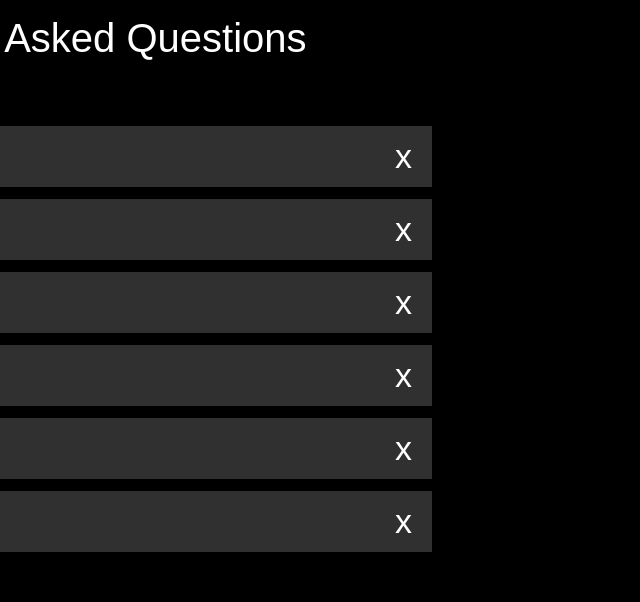
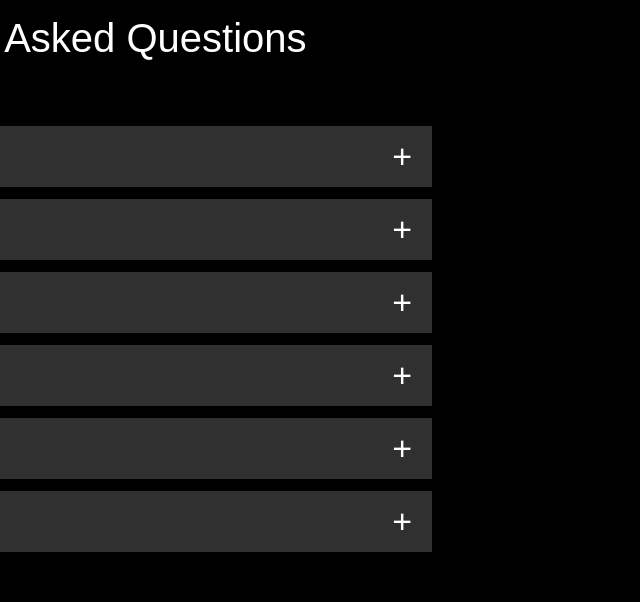
Before and after one commit to mnt26/NaufalNetflix.com, a plain HTML site: page index.html in a window 1280 px wide. Shown: the part 2680-3282 px from the top of the page, 578-1218 px from the left. Drawn offline with Linux system fonts and the light colour scheme.

Commit message:
update 1.0

```diff
--- a/style.css
+++ b/style.css
@@ -181,14 +181,6 @@ label::after{
     transition: transform 0.5s;
 }
 
-label::after{
-    content: 'x';
-    font-size: 34px;
-    position: absolute;
-    right: 20px;
-    transition: transform 0.5s;
-}
-
 input[type="radio"]{
     display: none;
 }
```
